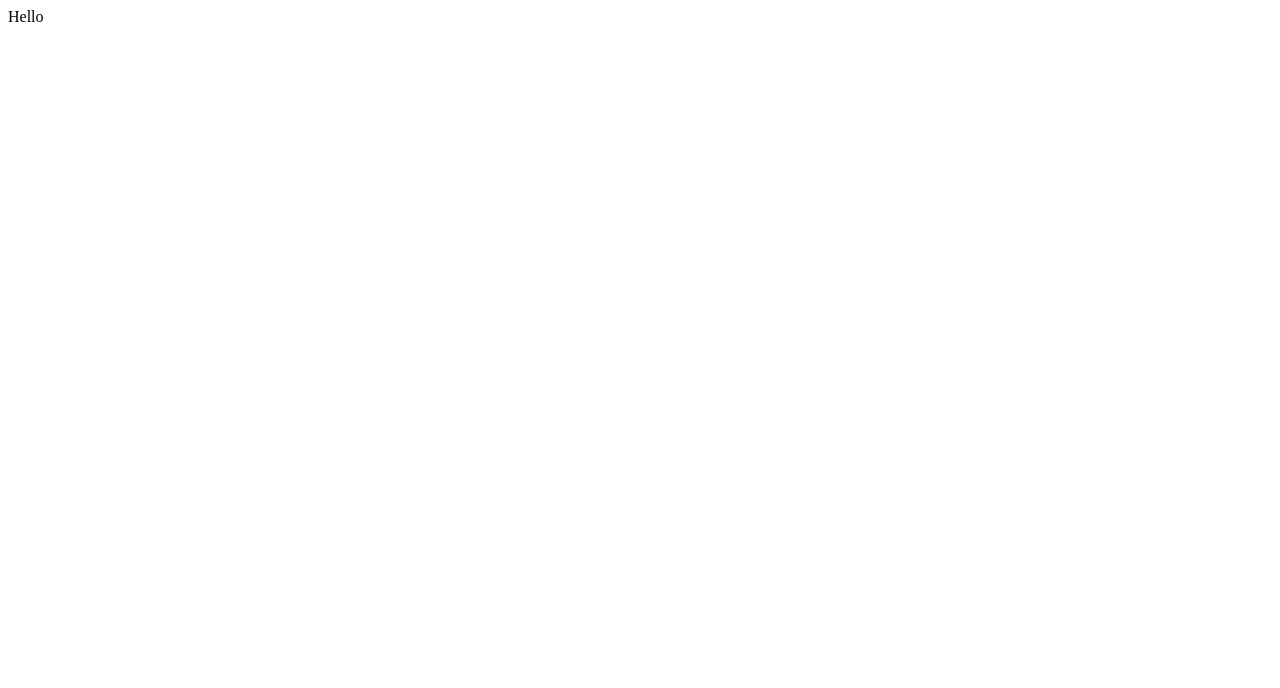
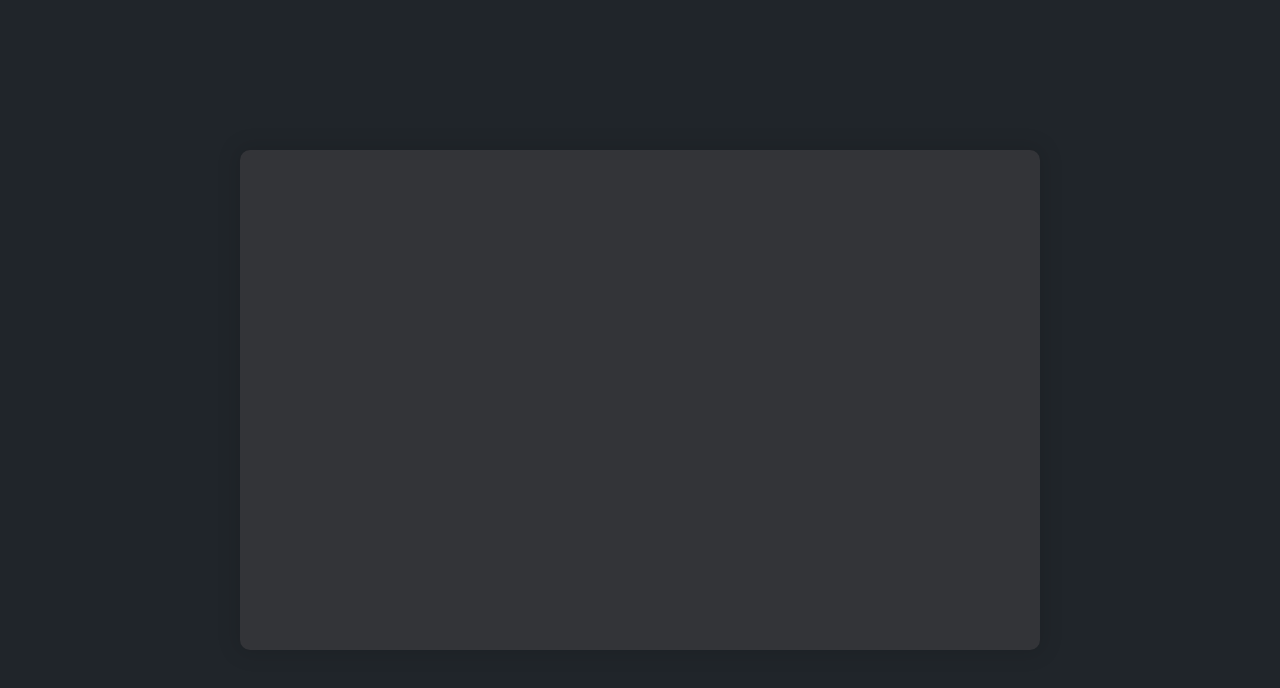
Before and after one commit to ageiwa/calendar-react, a React (Create React App) app: page / in a window 1280 px wide. Shown: the top 688 px of the page. Built offline with nearby package versions, Linux system fonts and the light colour scheme.

Commit message:
create component - App

```diff
--- /dev/null
+++ b/src/App/App.js
@@ -0,0 +1,10 @@
+import React from 'react';
+import './style.css';
+
+const App = () => {
+    return (
+        <div className="app"></div>
+    );
+}
+
+export default App;
--- /dev/null
+++ b/src/App/style.css
@@ -0,0 +1,21 @@
+* {
+    margin: 0;
+    padding: 0;
+}
+
+body {
+    width: 100vw;
+    height: 100vh;
+    display: flex;
+    align-items: center;
+    justify-content: center;
+    background-color: #20252a;
+}
+
+.app {
+    width: 800px;
+    height: 500px;
+    background-color: #333438;
+    border-radius: 10px;
+    box-shadow: 0px 0px 20px 5px rgba(0, 0, 0, 0.1);
+}
--- a/src/index.js
+++ b/src/index.js
@@ -1,7 +1,8 @@
 import React from 'react';
 import ReactDOM from 'react-dom';
+import App from './App/App';
 
 ReactDOM.render(
-    <div>Hello</div>,
+    <App />,
     document.getElementById('root')
 );
```
